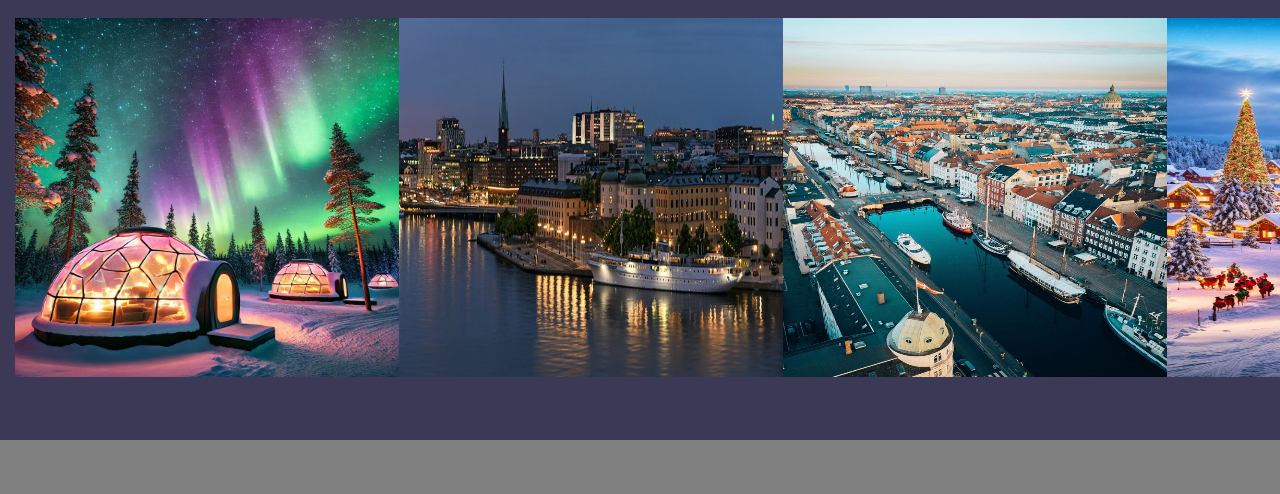
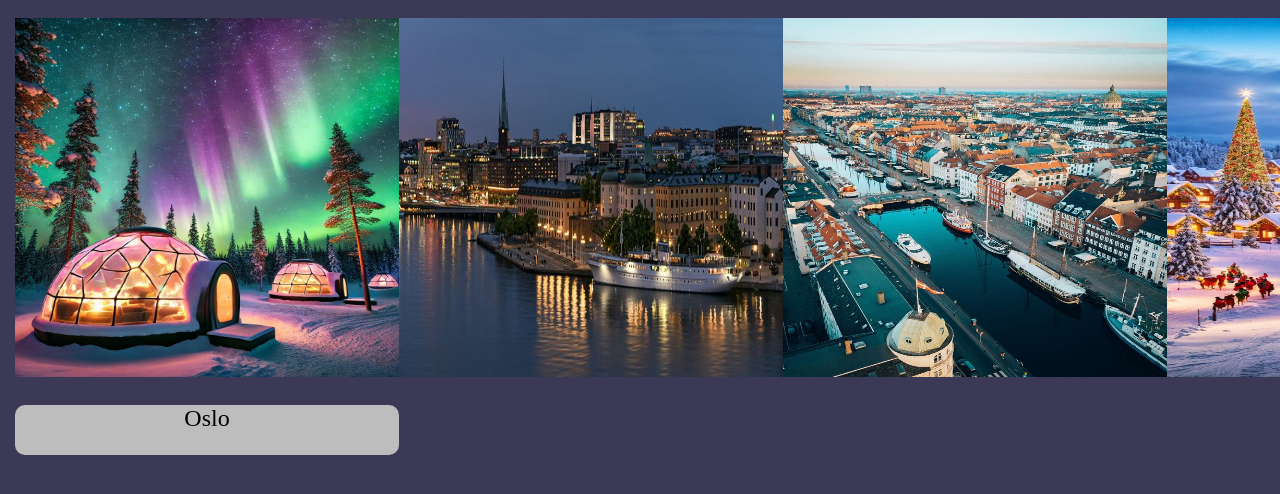
Before and after one commit to Hubble12/North-Travel-Uj, a plain HTML site: page fooldal.html in a window 1280 px wide. Shown: the part 749-1243 px from the top of the page. Before the commit the page ends 1189 px from the top, so only its background shows below. Drawn offline with Linux system fonts and the light colour scheme.

Commit message:
kepalatti szöveg ujra

```diff
--- a/fooldal.html
+++ b/fooldal.html
@@ -34,6 +34,9 @@
         <div class="kepeklent">
             <div class="card3">
                 <img class="card3kep" src="képek/Finn varosok/fin.jpg" alt="">
+                <div class="szurkedoboz">
+                    <p class="orszag">Oslo</p>
+                </div>
             </div>
 
             <div class="card4">
--- a/style.css
+++ b/style.css
@@ -77,9 +77,10 @@ header{
 }
 .alsoresz{
     background-color: #3B3955;
-    height: 480px;
+
     width: 100%;
     margin-top: 150px;
+    height: 550px;
 
 }
 .alsoreszcim{
@@ -120,3 +121,11 @@ header{
     display: flex;
     justify-content: space-between;
 }
+.szurkedoboz{
+    background-color: #bdbdbd; /* szürke */
+    border-radius: 10px;
+    height: 50px;
+    text-align: center;
+    font-size: x-large;
+
+}
```
